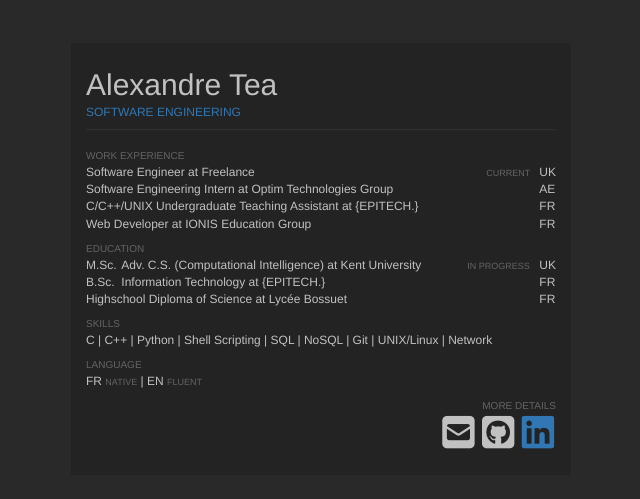
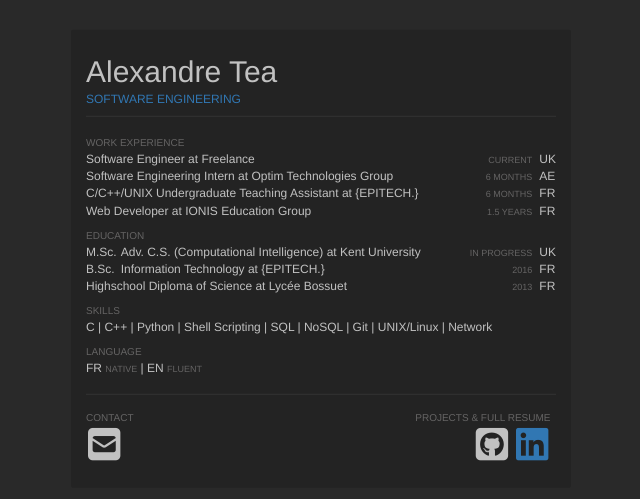
Before and after one commit to alexandretea/alexandretea.com, a plain HTML site: page index.html in a window 1280 px wide. Shown: the part 141-640 px from the top of the page, without its empty margins (319-959 px from the left). Drawn offline with nearby package versions, Linux system fonts and the light colour scheme.

Commit message:
add dates and footer

```diff
--- a/css/style.css
+++ b/css/style.css
@@ -15,6 +15,12 @@
 table td.location-cell {
     text-transform: uppercase;
     width: 15px;
+}
+
+
+table td.date-cell {
+    text-align: right;
+    padding-right: 7px;
 }
 
 small {
@@ -57,7 +63,7 @@
     padding: 10px 0 0 0;
 }
 
-.block-body h3 {
+.block-content h3 {
     color: #656464;
     font-size: 10px;
     margin: 10px 0 3px 0;
@@ -66,6 +72,12 @@
 
 .block-body .block-content {
     margin: 8px 0 8px 0;
+}
+
+.block-footer {
+    border-top: solid 1px;
+    margin-top: 17px;
+    padding: 7px 0 10px 0;
 }
 
 a.icon-link {
@@ -93,6 +105,11 @@
     font-size: 37px;
 }
 
+div.aligned-block {
+    display: inline-block;
+    width: 49%;
+}
+
 div#main-block {
     background-color: #232323;
     border: 2px;
--- a/index.html
+++ b/index.html
@@ -24,22 +24,22 @@
                         <table>
                             <tr>
                                 <td>Software Engineer at Freelance</td>
-                                <td><small>CURRENT</small></td>
+                                <td class="date-cell"><small>CURRENT</small></td>
                                 <td class="location-cell">uk</td>
                             </tr>
                             <tr>
                                 <td>Software Engineering Intern at Optim Technologies Group</td>
-                                <td></td>
+                                <td class="date-cell"><small>6 MONTHS</small></td>
                                 <td class="location-cell">ae</td>
                             </tr>
                             <tr>
                                 <td>C/C++/UNIX Undergraduate Teaching Assistant at {EPITECH.}</td>
-                                <td></td>
+                                <td class="date-cell"><small>6 MONTHS</small></td>
                                 <td class="location-cell">fr</td>
                             </tr>
                             <tr>
                                 <td>Web Developer at IONIS Education Group</td>
-                                <td></td>
+                                <td class="date-cell"><small>1.5 YEARS</small></td>
                                 <td class="location-cell">fr</td>
                             </tr>
                         </table>
@@ -50,18 +50,18 @@
                             <tr>
                                 <td>M.Sc.</td>
                                 <td>Adv. C.S. (Computational Intelligence) at Kent University</td>
-                                <td><small>IN PROGRESS</small></td>
+                                <td class="date-cell"><small>IN PROGRESS</small></td>
                                 <td class="location-cell">uk</td>
                             </tr>
                             <tr>
                                 <td>B.Sc.</td>
                                 <td>Information Technology at {EPITECH.}</td>
-                                <td></td>
+                                <td class="date-cell"><small>2016</small></td>
                                 <td class="location-cell">fr</td>
                             </tr>
                             <tr>
                                 <td colspan="2">Highschool Diploma of Science at Lycée Bossuet</td>
-                                <td></td>
+                                <td class="date-cell"><small>2013</small></td>
                                 <td class="location-cell">fr</td>
                             </tr>
                         </table>
@@ -76,11 +76,18 @@
                         <h3>Language</h3>
                         <div>FR <small>NATIVE</small> | EN <small>FLUENT</small></div>
                     </section>
-                    <section class="block-content align-right">
-                        <h3>More details</h3>
-                        <a title="Send me an email" class="icon-link email-link" href="mailto:alexandre.qtea@gmail.com"><i class="fa fa-envelope-square"></i></a>
-                        <a title="Check out my projects" class="icon-link github-link" target="_blank" href="https://github.com/alexandretea"><i class="fa fa-github-square"></i></a>
-                        <a title="Take a look at my resume" class="icon-link linkedin-link" target="_blank" href="http://www.linkedin.com/in/alexandretea"><i class="fa fa-linkedin-square"></i></a>
+                </section>
+                <section class="block-footer">
+                    <section class="block-content">
+                        <div class="aligned-block">
+                            <h3>Contact</h3>
+                            <a title="Send me an email" class="icon-link email-link" href="mailto:alexandre.qtea@gmail.com"><i class="fa fa-envelope-square"></i></a>
+                        </div>
+                        <div class="aligned-block align-right">
+                            <h3>Projects & Full Resume</h3>
+                            <a title="Check out my projects" class="icon-link github-link" target="_blank" href="https://github.com/alexandretea"><i class="fa fa-github-square"></i></a>
+                            <a title="Take a look at my resume" class="icon-link linkedin-link" target="_blank" href="http://www.linkedin.com/in/alexandretea"><i class="fa fa-linkedin-square"></i></a>
+                        </div>
                     </section>
                 </section>
             </div>
```
